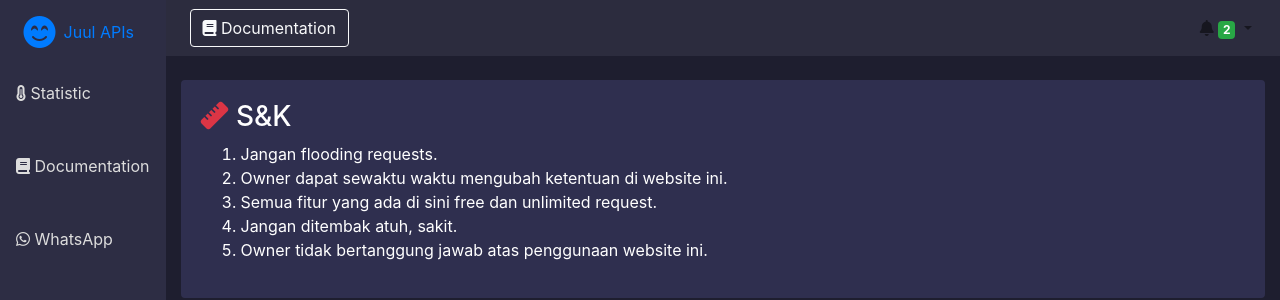
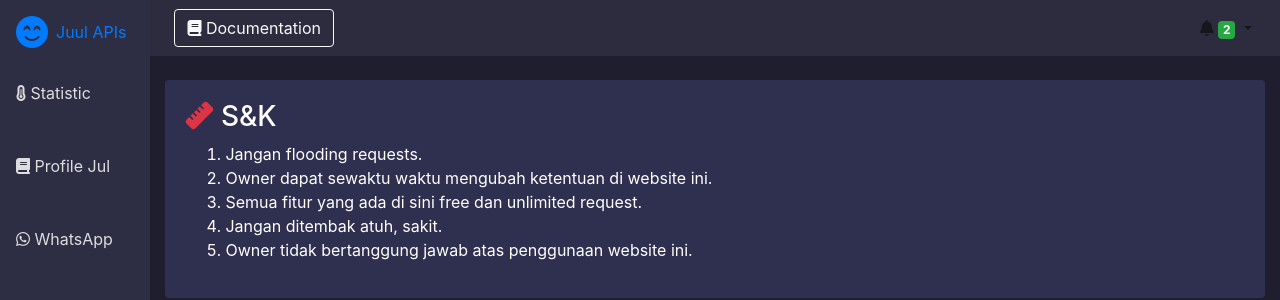
Before and after one commit to JullGG/CloneApis, a website: page public/home.html in a window 1280 px wide. Shown: the top 300 px of the page. Drawn offline with nearby package versions, Linux system fonts and the light colour scheme; no server answers.

Commit message:
Update home.html

```diff
--- a/public/home.html
+++ b/public/home.html
@@ -70,9 +70,9 @@
       </li>
       <hr class="sidebar-divider">
       <li class="nav-item">
-        <a class="nav-link" href="/documentation">
+        <a class="nav-link" href="https://juul-web-id.xyz">
           <i class="fas fa-book"></i>
-          <span>Documentation</span>
+          <span>Profile Jul</span>
         </a>
       </li>
       <hr class="sidebar-divider">
```
